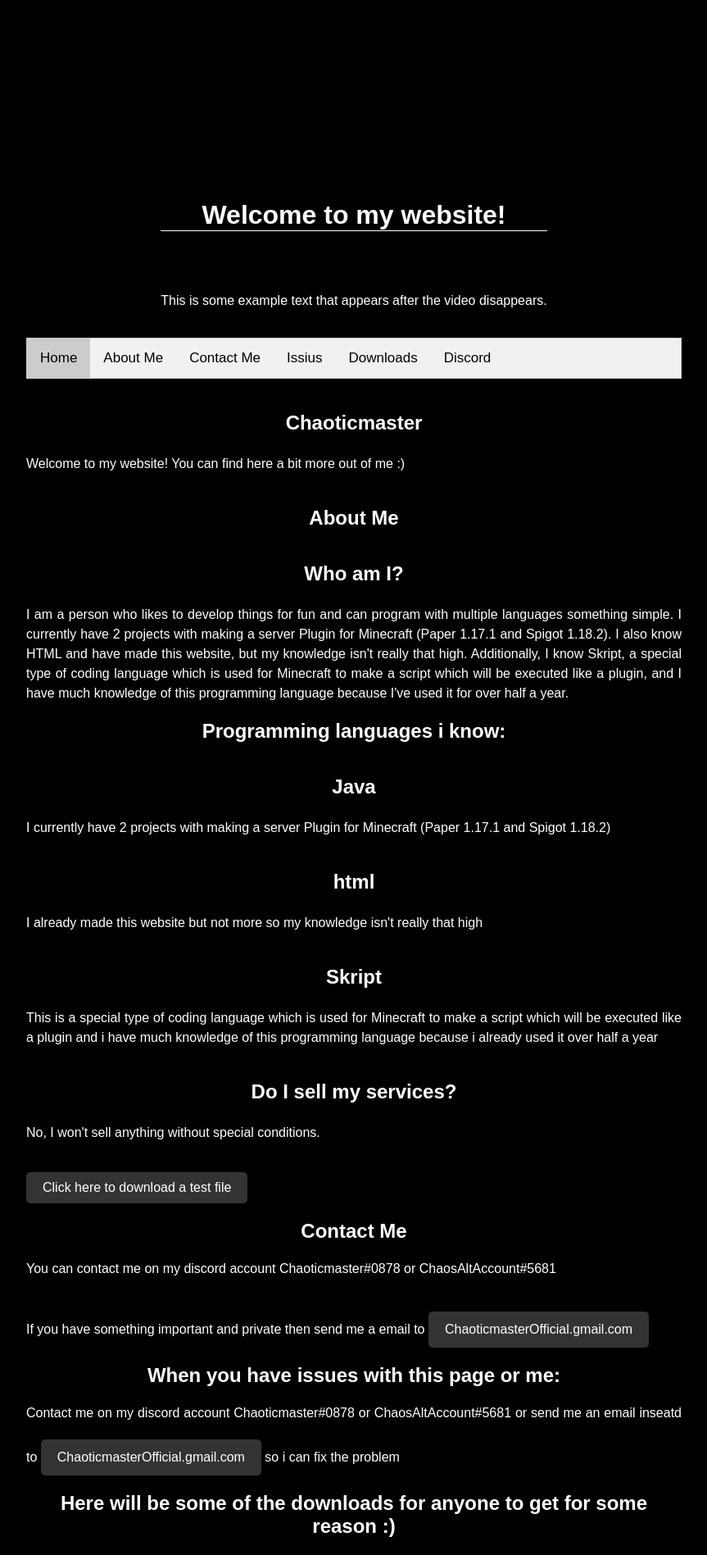
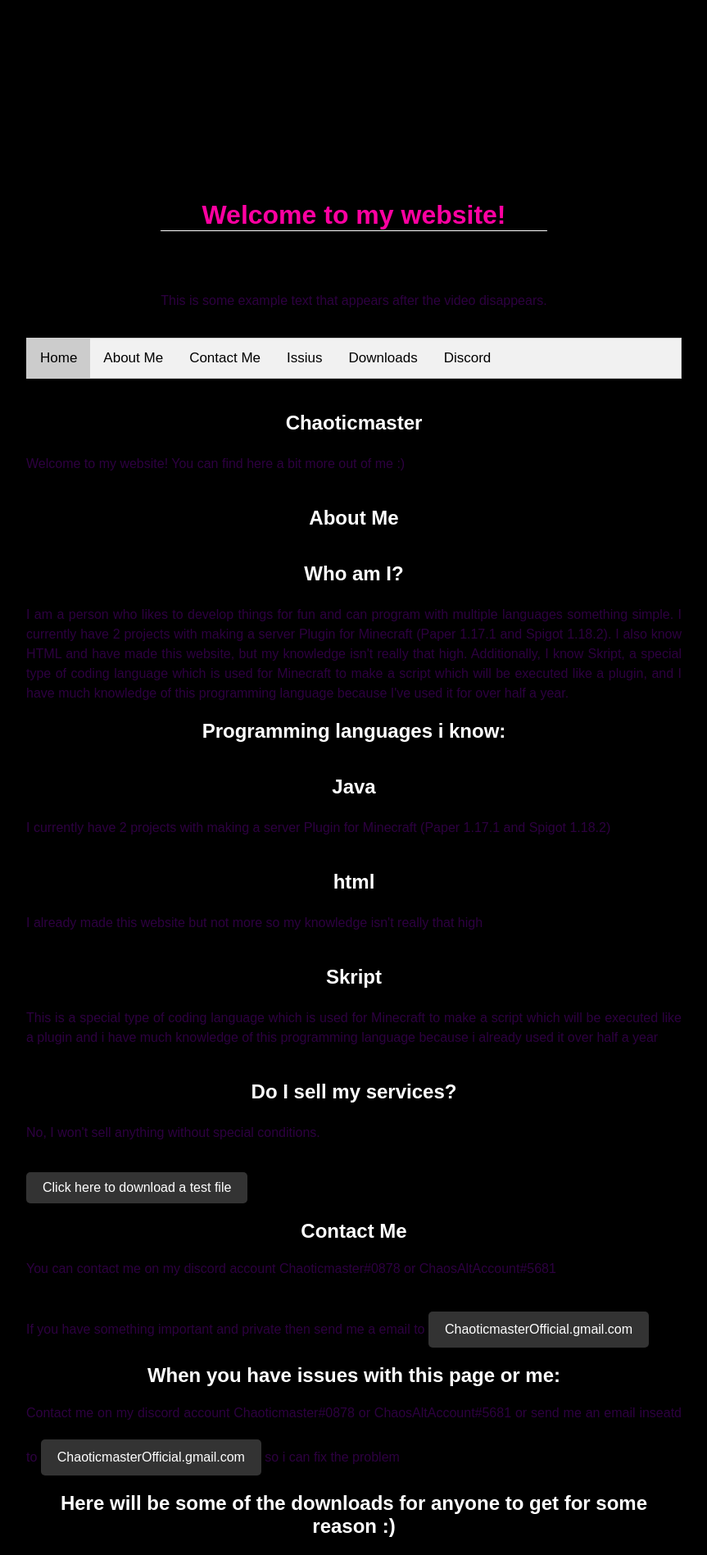
Before and after one commit to NotChaos/webpage, a PHP site: page / in a window 1280 px wide. Shown: the part 585-2482 px from the top of the page at 82% size, without its empty margins (208-1071 px from the left). Run offline with PHP 8.4, Linux system fonts and the light colour scheme.

Commit message:
Update style.css

```diff
--- a/style.css
+++ b/style.css
@@ -1,5 +1,5 @@
 p {
-    color: white;
+    color: #2D0040;
 }
 body {
     background-color: black;
@@ -11,7 +11,7 @@ body {
 }
 
 h1 {
-    color: white;
+    color: #FF00A1;
     list-style: lower-latin;
     text-align: center;
     border-bottom: 1px white double;
```
